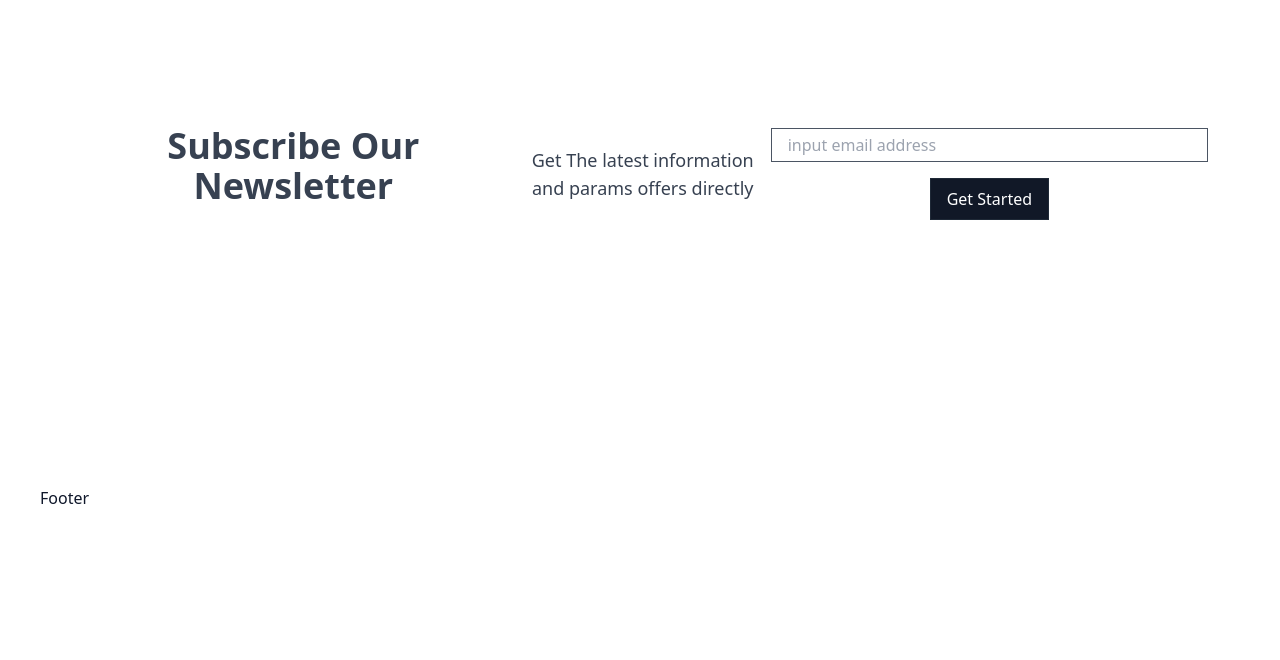
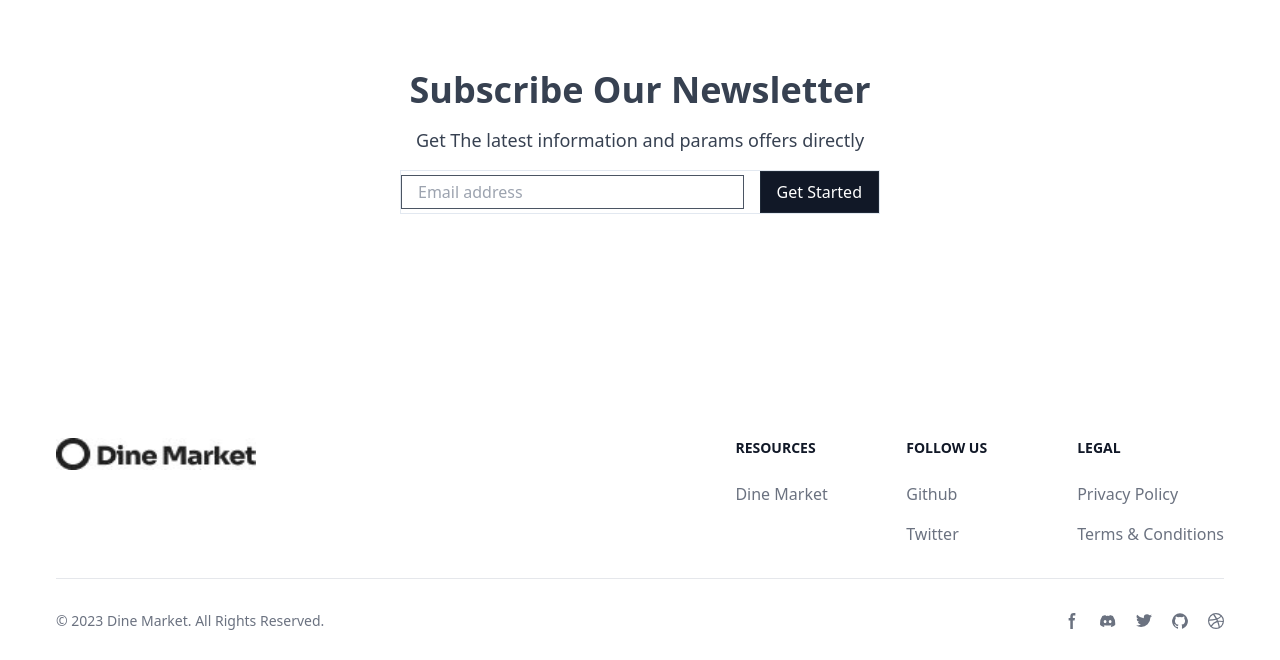
Before and after one commit to Abdullah-Younus/Shadcn-ui-ecommerce, a Next.js app: page / in a window 1280 px wide. Shown: the part 2044-2704 px from the top of the page. Before the commit the page ends 2554 px from the top, so only its background shows below. Built offline with nearby package versions, Linux system fonts and the light colour scheme; no server answers; the database is empty.

Commit message:
local changes

```diff
--- a/src/views/Fotter/index.tsx
+++ b/src/views/Fotter/index.tsx
@@ -1,9 +1,92 @@
+import Link from "next/link";
+import Image from "next/image";
+import logo from '../../../image/Logo.jpg';
 
 const Footer = () => {
     return (
-        <div>
-            Footer
-        </div>
+        <footer className="bg-white dark:bg-gray-900">
+            <div className="mx-auto w-full max-w-screen-2xl p-4 py-6 lg:py-8">
+                <div className="md:flex md:justify-between">
+                    <div className="mb-6 md:mb-0">
+                        <Link href="/" className="flex items-center">
+                            <Image src={logo} className="h-8 mr-3" width={200} height={200} alt="Dine Logo" />
+                            {/* <span className="self-center text-2xl font-semibold whitespace-nowrap dark:text-white">Flowbite</span> */}
+                        </Link>
+                    </div>
+                    <div className="grid grid-cols-2 gap-8 sm:gap-6 sm:grid-cols-3">
+                        <div>
+                            <h2 className="mb-6 text-sm font-semibold text-gray-900 uppercase dark:text-white">Resources</h2>
+                            <ul className="text-gray-500 dark:text-gray-400 font-medium">
+                                <li className="mb-4">
+                                    <Link href="/" className="hover:underline">Dine Market</Link>
+                                </li>
+
+                            </ul>
+                        </div>
+                        <div>
+                            <h2 className="mb-6 text-sm font-semibold text-gray-900 uppercase dark:text-white">Follow us</h2>
+                            <ul className="text-gray-500 dark:text-gray-400 font-medium">
+                                <li className="mb-4">
+                                    <Link href="https://github.com/Abdullah-Younus" target="_black" className="hover:underline ">Github</Link>
+                                </li>
+                                <li>
+                                    <Link href="@abdullah1001k" target="_black" className="hover:underline">Twitter</Link>
+                                </li>
+                            </ul>
+                        </div>
+                        <div>
+                            <h2 className="mb-6 text-sm font-semibold text-gray-900 uppercase dark:text-white">Legal</h2>
+                            <ul className="text-gray-500 dark:text-gray-400 font-medium">
+                                <li className="mb-4">
+                                    <a href="#" className="hover:underline">Privacy Policy</a>
+                                </li>
+                                <li>
+                                    <a href="#" className="hover:underline">Terms &amp; Conditions</a>
+                                </li>
+                            </ul>
+                        </div>
+                    </div>
+                </div>
+                <hr className="my-6 border-gray-200 sm:mx-auto dark:border-gray-700 lg:my-8" />
+                <div className="sm:flex sm:items-center sm:justify-between">
+                    <span className="text-sm text-gray-500 sm:text-center dark:text-gray-400">© 2023 <a href="/" className="hover:underline">Dine Market</a>. All Rights Reserved.
+                    </span>
+                    <div className="flex mt-4 space-x-5 sm:justify-center sm:mt-0">
+                        <a href="#" className="text-gray-500 hover:text-gray-900 dark:hover:text-white">
+                            <svg className="w-4 h-4" aria-hidden="true" xmlns="http://www.w3.org/2000/svg" fill="currentColor" viewBox="0 0 8 19">
+                                <path fill-rule="evenodd" d="M6.135 3H8V0H6.135a4.147 4.147 0 0 0-4.142 4.142V6H0v3h2v9.938h3V9h2.021l.592-3H5V3.591A.6.6 0 0 1 5.592 3h.543Z" clip-rule="evenodd" />
+                            </svg>
+                            <span className="sr-only">Facebook page</span>
+                        </a>
+                        <a href="#" className="text-gray-500 hover:text-gray-900 dark:hover:text-white">
+                            <svg className="w-4 h-4" aria-hidden="true" xmlns="http://www.w3.org/2000/svg" fill="currentColor" viewBox="0 0 21 16">
+                                <path d="M16.942 1.556a16.3 16.3 0 0 0-4.126-1.3 12.04 12.04 0 0 0-.529 1.1 15.175 15.175 0 0 0-4.573 0 11.585 11.585 0 0 0-.535-1.1 16.274 16.274 0 0 0-4.129 1.3A17.392 17.392 0 0 0 .182 13.218a15.785 15.785 0 0 0 4.963 2.521c.41-.564.773-1.16 1.084-1.785a10.63 10.63 0 0 1-1.706-.83c.143-.106.283-.217.418-.33a11.664 11.664 0 0 0 10.118 0c.137.113.277.224.418.33-.544.328-1.116.606-1.71.832a12.52 12.52 0 0 0 1.084 1.785 16.46 16.46 0 0 0 5.064-2.595 17.286 17.286 0 0 0-2.973-11.59ZM6.678 10.813a1.941 1.941 0 0 1-1.8-2.045 1.93 1.93 0 0 1 1.8-2.047 1.919 1.919 0 0 1 1.8 2.047 1.93 1.93 0 0 1-1.8 2.045Zm6.644 0a1.94 1.94 0 0 1-1.8-2.045 1.93 1.93 0 0 1 1.8-2.047 1.918 1.918 0 0 1 1.8 2.047 1.93 1.93 0 0 1-1.8 2.045Z" />
+                            </svg>
+                            <span className="sr-only">Discord community</span>
+                        </a>
+                        <a href="#" className="text-gray-500 hover:text-gray-900 dark:hover:text-white">
+                            <svg className="w-4 h-4" aria-hidden="true" xmlns="http://www.w3.org/2000/svg" fill="currentColor" viewBox="0 0 20 17">
+                                <path fill-rule="evenodd" d="M20 1.892a8.178 8.178 0 0 1-2.355.635 4.074 4.074 0 0 0 1.8-2.235 8.344 8.344 0 0 1-2.605.98A4.13 4.13 0 0 0 13.85 0a4.068 4.068 0 0 0-4.1 4.038 4 4 0 0 0 .105.919A11.705 11.705 0 0 1 1.4.734a4.006 4.006 0 0 0 1.268 5.392 4.165 4.165 0 0 1-1.859-.5v.05A4.057 4.057 0 0 0 4.1 9.635a4.19 4.19 0 0 1-1.856.07 4.108 4.108 0 0 0 3.831 2.807A8.36 8.36 0 0 1 0 14.184 11.732 11.732 0 0 0 6.291 16 11.502 11.502 0 0 0 17.964 4.5c0-.177 0-.35-.012-.523A8.143 8.143 0 0 0 20 1.892Z" clip-rule="evenodd" />
+                            </svg>
+                            <span className="sr-only">Twitter page</span>
+                        </a>
+                        <a href="#" className="text-gray-500 hover:text-gray-900 dark:hover:text-white">
+                            <svg className="w-4 h-4" aria-hidden="true" xmlns="http://www.w3.org/2000/svg" fill="currentColor" viewBox="0 0 20 20">
+                                <path fill-rule="evenodd" d="M10 .333A9.911 9.911 0 0 0 6.866 19.65c.5.092.678-.215.678-.477 0-.237-.01-1.017-.014-1.845-2.757.6-3.338-1.169-3.338-1.169a2.627 2.627 0 0 0-1.1-1.451c-.9-.615.07-.6.07-.6a2.084 2.084 0 0 1 1.518 1.021 2.11 2.11 0 0 0 2.884.823c.044-.503.268-.973.63-1.325-2.2-.25-4.516-1.1-4.516-4.9A3.832 3.832 0 0 1 4.7 7.068a3.56 3.56 0 0 1 .095-2.623s.832-.266 2.726 1.016a9.409 9.409 0 0 1 4.962 0c1.89-1.282 2.717-1.016 2.717-1.016.366.83.402 1.768.1 2.623a3.827 3.827 0 0 1 1.02 2.659c0 3.807-2.319 4.644-4.525 4.889a2.366 2.366 0 0 1 .673 1.834c0 1.326-.012 2.394-.012 2.72 0 .263.18.572.681.475A9.911 9.911 0 0 0 10 .333Z" clip-rule="evenodd" />
+                            </svg>
+                            <span className="sr-only">GitHub account</span>
+                        </a>
+                        <a href="#" className="text-gray-500 hover:text-gray-900 dark:hover:text-white">
+                            <svg className="w-4 h-4" aria-hidden="true" xmlns="http://www.w3.org/2000/svg" fill="currentColor" viewBox="0 0 20 20">
+                                <path fill-rule="evenodd" d="M10 0a10 10 0 1 0 10 10A10.009 10.009 0 0 0 10 0Zm6.613 4.614a8.523 8.523 0 0 1 1.93 5.32 20.094 20.094 0 0 0-5.949-.274c-.059-.149-.122-.292-.184-.441a23.879 23.879 0 0 0-.566-1.239 11.41 11.41 0 0 0 4.769-3.366ZM8 1.707a8.821 8.821 0 0 1 2-.238 8.5 8.5 0 0 1 5.664 2.152 9.608 9.608 0 0 1-4.476 3.087A45.758 45.758 0 0 0 8 1.707ZM1.642 8.262a8.57 8.57 0 0 1 4.73-5.981A53.998 53.998 0 0 1 9.54 7.222a32.078 32.078 0 0 1-7.9 1.04h.002Zm2.01 7.46a8.51 8.51 0 0 1-2.2-5.707v-.262a31.64 31.64 0 0 0 8.777-1.219c.243.477.477.964.692 1.449-.114.032-.227.067-.336.1a13.569 13.569 0 0 0-6.942 5.636l.009.003ZM10 18.556a8.508 8.508 0 0 1-5.243-1.8 11.717 11.717 0 0 1 6.7-5.332.509.509 0 0 1 .055-.02 35.65 35.65 0 0 1 1.819 6.476 8.476 8.476 0 0 1-3.331.676Zm4.772-1.462A37.232 37.232 0 0 0 13.113 11a12.513 12.513 0 0 1 5.321.364 8.56 8.56 0 0 1-3.66 5.73h-.002Z" clip-rule="evenodd" />
+                            </svg>
+                            <span className="sr-only">Dribbble account</span>
+                        </a>
+                    </div>
+                </div>
+            </div>
+        </footer>
+
     )
 }
 
--- a/src/views/Jewellery/index.tsx
+++ b/src/views/Jewellery/index.tsx
@@ -1,5 +1,6 @@
 import Image from 'next/image';
-import React from 'react'
+import checkImage from '../../../image/centerimg.png';
+import React from 'react';
 
 const Jewellery = () => {
   return (
@@ -31,12 +32,13 @@
             <h6 className='font-semibold text-xl'>Using Good Quality Materials</h6>
             <p className='text-lg leading-6'>Lorem ipsum dolor sit amet consectetur adipisicing elit. </p>
           </div>
+
         </div>
         {/* right  */}
 
         <div className='flex flex-col lg:flex-row flex-1'>
           <div className='w-full px-4 lg:px-0 lg:w-80'>
-            <Image src={'/public/p1.png'} alt='Materials' width={400} height={400} />
+            <Image src={checkImage} alt='Materials' />
           </div>
           <div className='p-6'>
             <p style={{ wordSpacing: "0.8rem" }} className='h-[90%] lg:max-w-[15rem]'>Lorem ipsum dolor, sit amet consectetur adipisicing elit. Culpa laboriosam tempore, atque quam quis aut doloremque? Suscipit at quaerat, inventore, nam, provident ratione quae cumque sapiente mollitia perferendis accusamus nemo!</p>
--- a/src/views/NewsLetter/index.tsx
+++ b/src/views/NewsLetter/index.tsx
@@ -2,11 +2,19 @@
 const Newslatter = () => {
 
     return (
-        <div className='flex justify-center items-center text-center space-y-4 h-[80vh] text-gray-700'>
-            <h6 className='text-3xl md:text-4xl font-bold'>Subscribe Our Newsletter</h6>
-            <p className='max-w-[16rem] text-lg font-medium'>Get The latest information and params offers directly</p>
-            <div className='flex gap-4 flex-wrap items-center justify-center'>
-                <input type="text" placeholder='input email address' className='border border-gray-600 py-1 px-2 md:px-4 flex flex-grow w-80' />
+        <div className='justify-center pt-56 m-auto items-center text-center space-y-4 h-[70vh] text-gray-700'>
+            <div>
+                <h6 className='text-3xl md:text-4xl font-bold'>
+                    Subscribe Our Newsletter
+                </h6>
+            </div>
+            <div className="text-center">
+                <p className='text-center text-lg font-medium'>
+                    Get The latest information and params offers directly
+                </p>
+            </div>
+            <div className='flex max-w-[30rem] border m-auto text-center gap-4 flex-wrap items-center justify-center'>
+                <input type="text" placeholder='Email address' className='border border-gray-600 py-1 px-2 md:px-4 flex flex-grow w-80' />
                 <button className='text-white bg-gray-900 border border-gray-800 px-4 py-2'>
                     Get Started
                 </button>
```
Also changed, not shown: image/Logo.jpg (added), image/centerimg.png (renamed from public/p1.png).
